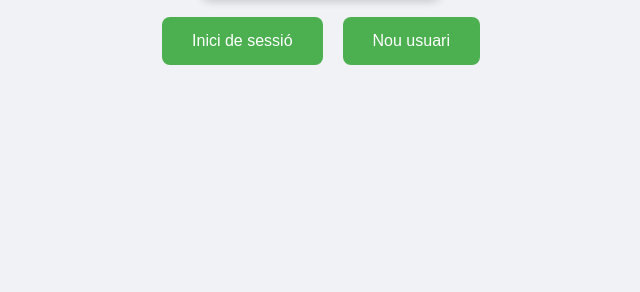
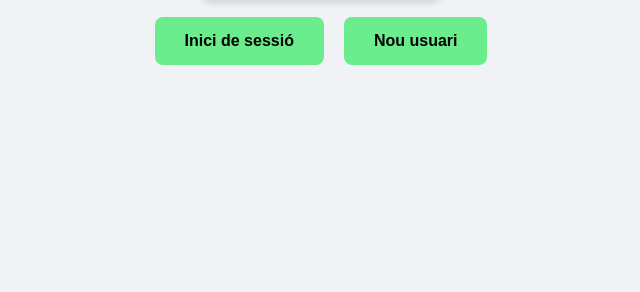
Before and after one commit to angelspsv/projecte2_market_place, a plain HTML site: page index.html in a window 1280 px wide. Shown: the part 508-800 px from the top of the page, without its empty margins (319-959 px from the left). Drawn offline with Linux system fonts and the light colour scheme.

Commit message:
corregits colors

```diff
--- a/css_angel/index.css
+++ b/css_angel/index.css
@@ -50,8 +50,9 @@ body {
     padding: 15px 30px;
     border: none;
     border-radius: 8px;
-    background-color: #4CAF50;
-    color: white;
+    background-color: #6BED8D;
+    color: black;
+    font-weight: bold;
     font-size: 1em;
     cursor: pointer;
     transition: transform 0.3s, box-shadow 0.3s;
```
